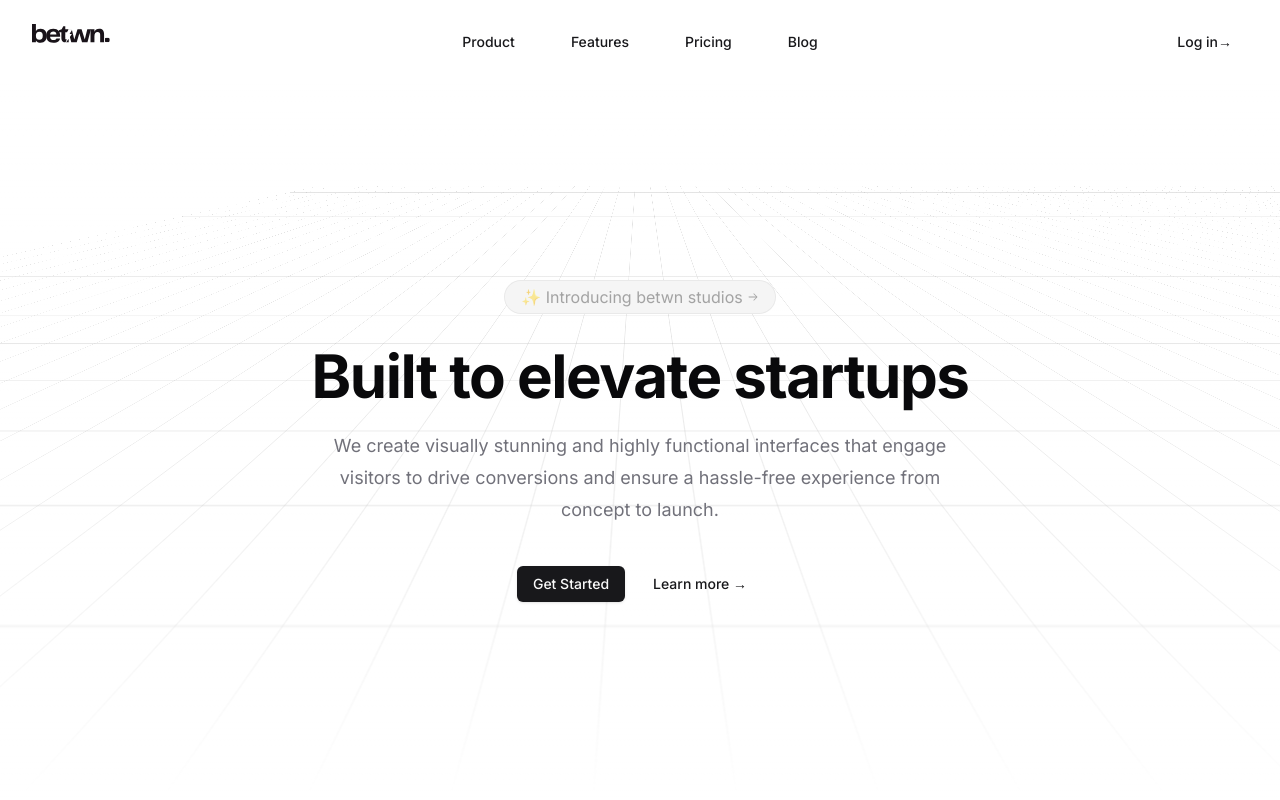
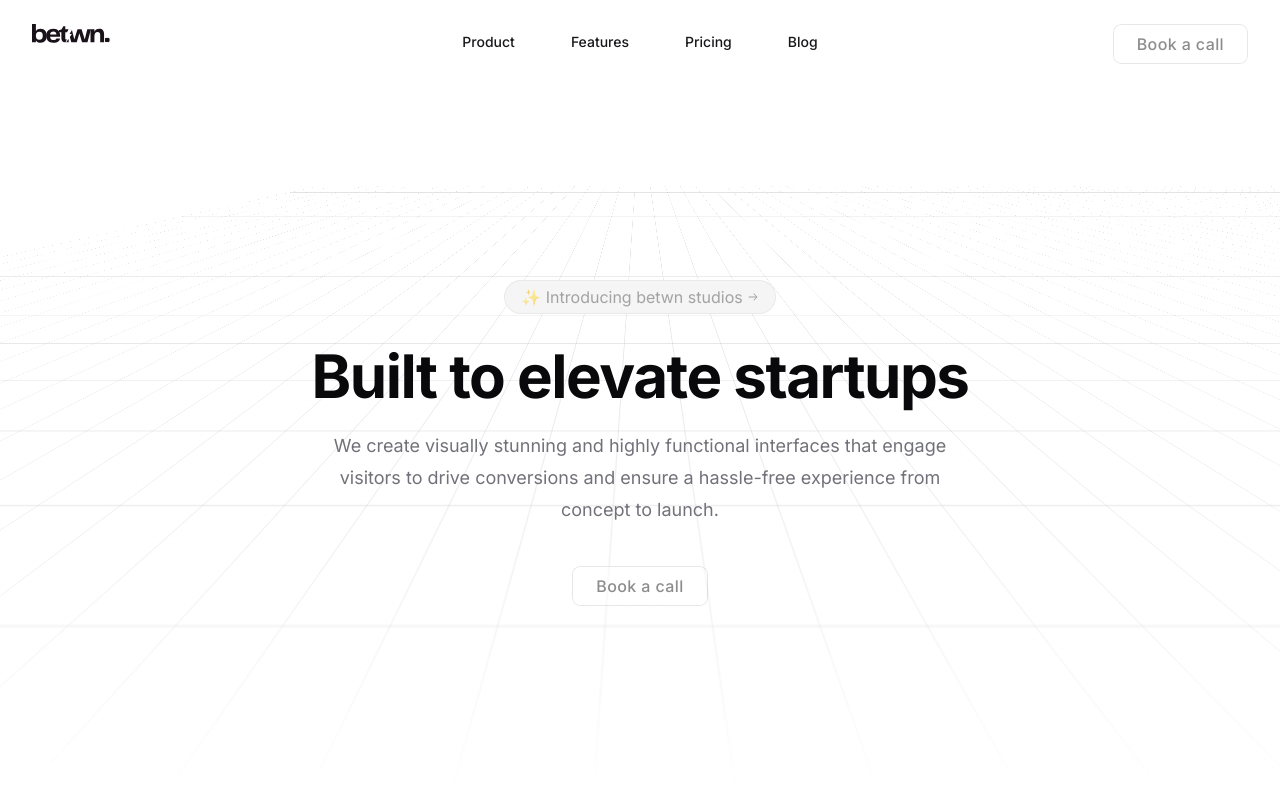
Before and after one commit to PiyushG-dev/betwnstudios, a Next.js app: page / in a window 1280 px wide. Shown: the top 800 px of the page. Built offline with nearby package versions, Linux system fonts and the light colour scheme.

Commit message:
booking system integrated with calcom

```diff
--- /dev/null
+++ b/app/calcom/page.jsx
@@ -0,0 +1,12 @@
+import CalcomIntegration from "@/components/features/calcom-integration";
+import React from "react";
+
+const Calcom = () => {
+  return (
+    <main className="pt-20 lg:pt-32">
+      <CalcomIntegration />
+    </main>
+  );
+};
+
+export default Calcom;
--- a/components/Hero.jsx
+++ b/components/Hero.jsx
@@ -3,6 +3,8 @@ import RetroGrid from "./animation/retro-grid";
 import { cn } from "@/lib/utils";
 import ShinyText from "./animation/shiny-text";
 import { ArrowRightIcon } from "@radix-ui/react-icons";
+import ShinyButton from "./animation/shiny-button";
+import Link from "next/link";
 
 export default function Hero() {
   return (
@@ -38,9 +40,10 @@ export default function Hero() {
               engage visitors to drive conversions and ensure a hassle-free
               experience from concept to launch.
             </p>
-            <div className="mt-10 flex items-center justify-center gap-x-3">
-              <Button>Get Started</Button>
-              <Button variant="link">Learn more →</Button>
+            <div className="mt-10 flex items-center justify-center">
+              <Link href="/calcom">
+                <ShinyButton text="Book a call" />
+              </Link>
             </div>
           </div>
         </div>
--- a/components/Navbar.jsx
+++ b/components/Navbar.jsx
@@ -7,6 +7,7 @@ import logo from "@/public/betwn.svg";
 import Image from "next/image";
 import { Button } from "./ui/button";
 import Link from "next/link";
+import ShinyButton from "./animation/shiny-button";
 
 const navigation = [
   { id: 1, name: "Product", href: "#" },
@@ -45,12 +46,9 @@ const Navbar = () => {
           ))}
         </div>
         <div className="hidden lg:flex lg:flex-1 lg:justify-end">
-          <Button variant="link" asChild>
-            <Link href="#">
-              {" "}
-              Log in <span aria-hidden="true">&rarr;</span>
-            </Link>
-          </Button>
+          <Link href="/calcom">
+            <ShinyButton text="Book a call" />
+          </Link>
         </div>
       </nav>
       {/* mobile menu */}
--- /dev/null
+++ b/components/animation/shiny-button.jsx
@@ -0,0 +1,51 @@
+"use client";
+import { motion } from "framer-motion";
+
+const animationProps = {
+  initial: { "--x": "100%", scale: 0.8 },
+  animate: { "--x": "-100%", scale: 1 },
+  whileTap: { scale: 0.95 },
+  transition: {
+    repeat: Infinity,
+    repeatType: "loop",
+    repeatDelay: 1,
+    type: "spring",
+    stiffness: 20,
+    damping: 15,
+    mass: 2,
+    scale: {
+      type: "spring",
+      stiffness: 200,
+      damping: 5,
+      mass: 0.5,
+    },
+  },
+};
+
+const ShinyButton = ({ text }) => {
+  return (
+    <motion.button
+      {...animationProps}
+      className="relative rounded-lg px-6 py-2 font-medium backdrop-blur-xl transition-[box-shadow] duration-300 ease-in-out hover:shadow dark:bg-[radial-gradient(circle_at_50%_0%,hsl(var(--primary)/10%)_0%,transparent_60%)] dark:hover:shadow-[0_0_20px_hsl(var(--primary)/10%)]"
+    >
+      <span
+        className="relative block h-full w-full text-base tracking-wide text-[rgb(0,0,0,45%)] dark:font-light dark:text-[rgb(255,255,255,90%)]"
+        style={{
+          maskImage:
+            "linear-gradient(-75deg,hsl(var(--primary)) calc(var(--x) + 20%),transparent calc(var(--x) + 30%),hsl(var(--primary)) calc(var(--x) + 100%))",
+        }}
+      >
+        {text}
+      </span>
+      <span
+        style={{
+          mask: "linear-gradient(rgb(0,0,0), rgb(0,0,0)) content-box,linear-gradient(rgb(0,0,0), rgb(0,0,0))",
+          maskComposite: "exclude",
+        }}
+        className="absolute inset-0 z-10 block rounded-[inherit] bg-[linear-gradient(-75deg,hsl(var(--primary)/10%)_calc(var(--x)+20%),hsl(var(--primary)/50%)_calc(var(--x)+25%),hsl(var(--primary)/10%)_calc(var(--x)+100%))] p-px"
+      ></span>
+    </motion.button>
+  );
+};
+
+export default ShinyButton;
--- /dev/null
+++ b/components/features/calcom-integration.jsx
@@ -0,0 +1,40 @@
+"use client";
+
+import { useEffect, useState } from "react";
+import Cal, { getCalApi } from "@calcom/embed-react";
+
+export default function CalcomIntegration() {
+  const [iframeLoaded, setIframeLoaded] = useState(false);
+
+  useEffect(() => {
+    async function initializeCal() {
+      try {
+        if (iframeLoaded) {
+          const cal = await getCalApi();
+          cal("ui", {
+            styles: { branding: { brandColor: "#000000" } },
+            hideEventTypeDetails: false,
+            layout: "month_view",
+          });
+        }
+      } catch (error) {
+        console.error("Failed to initialize Cal.com API:", error);
+      }
+    }
+
+    initializeCal();
+  }, [iframeLoaded]);
+
+  const handleIframeLoad = () => {
+    setIframeLoaded(true);
+  };
+
+  return (
+    <Cal
+      calLink="betwn-studios/kickoff-call"
+      onLoad={handleIframeLoad} // Assuming the Cal component forwards this prop to the iframe
+      config={{ layout: "month_view" }}
+      style={{ width: "100%", height: "100%", overflow: "scroll" }}
+    />
+  );
+}
--- a/package.json
+++ b/package.json
@@ -9,6 +9,7 @@
     "lint": "next lint"
   },
   "dependencies": {
+    "@calcom/embed-react": "^1.5.0",
     "@headlessui/react": "^2.0.4",
     "@heroicons/react": "^2.1.3",
     "@radix-ui/react-icons": "^1.3.0",
```
Also changed, not shown: 1 other file (tests, documents, lock files or other folders).
